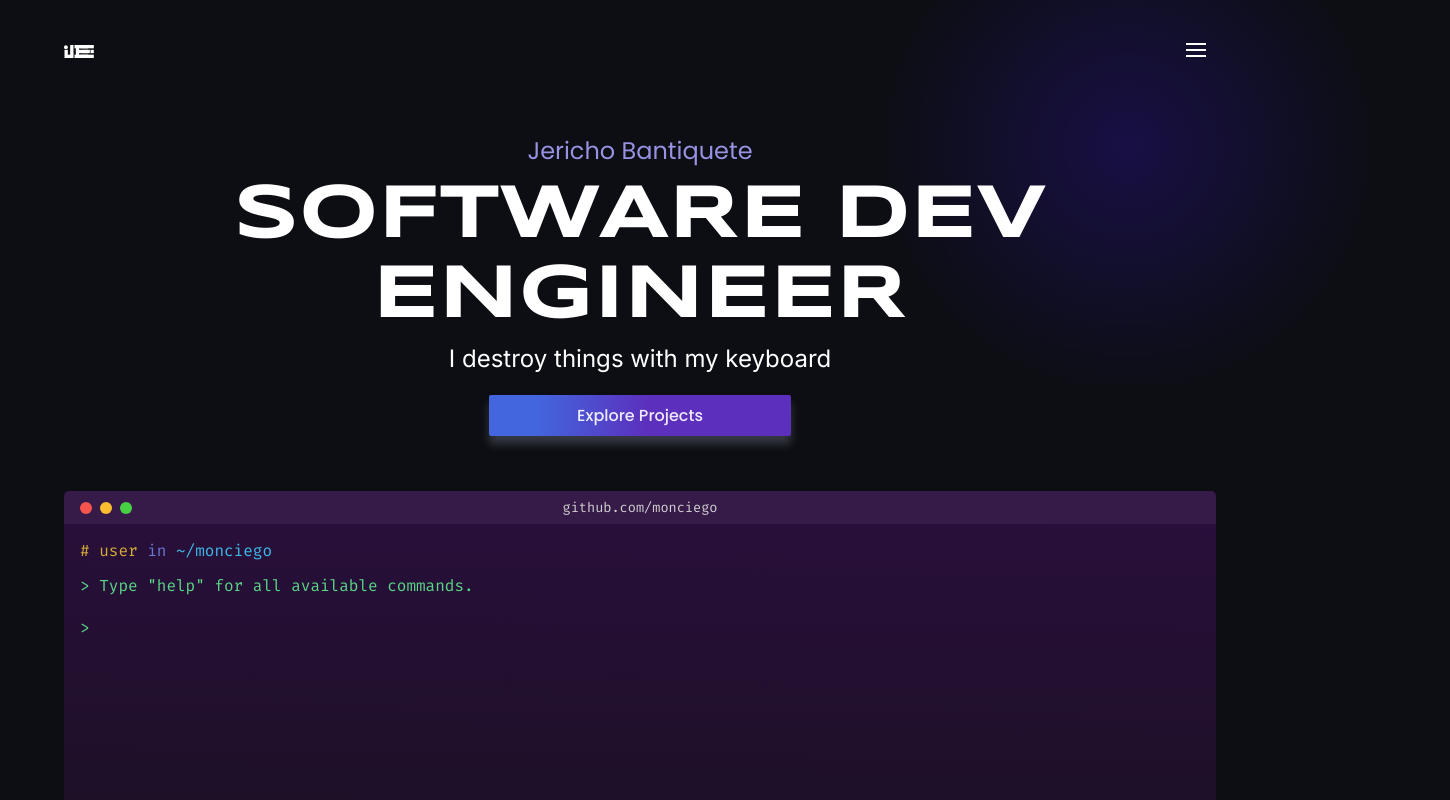
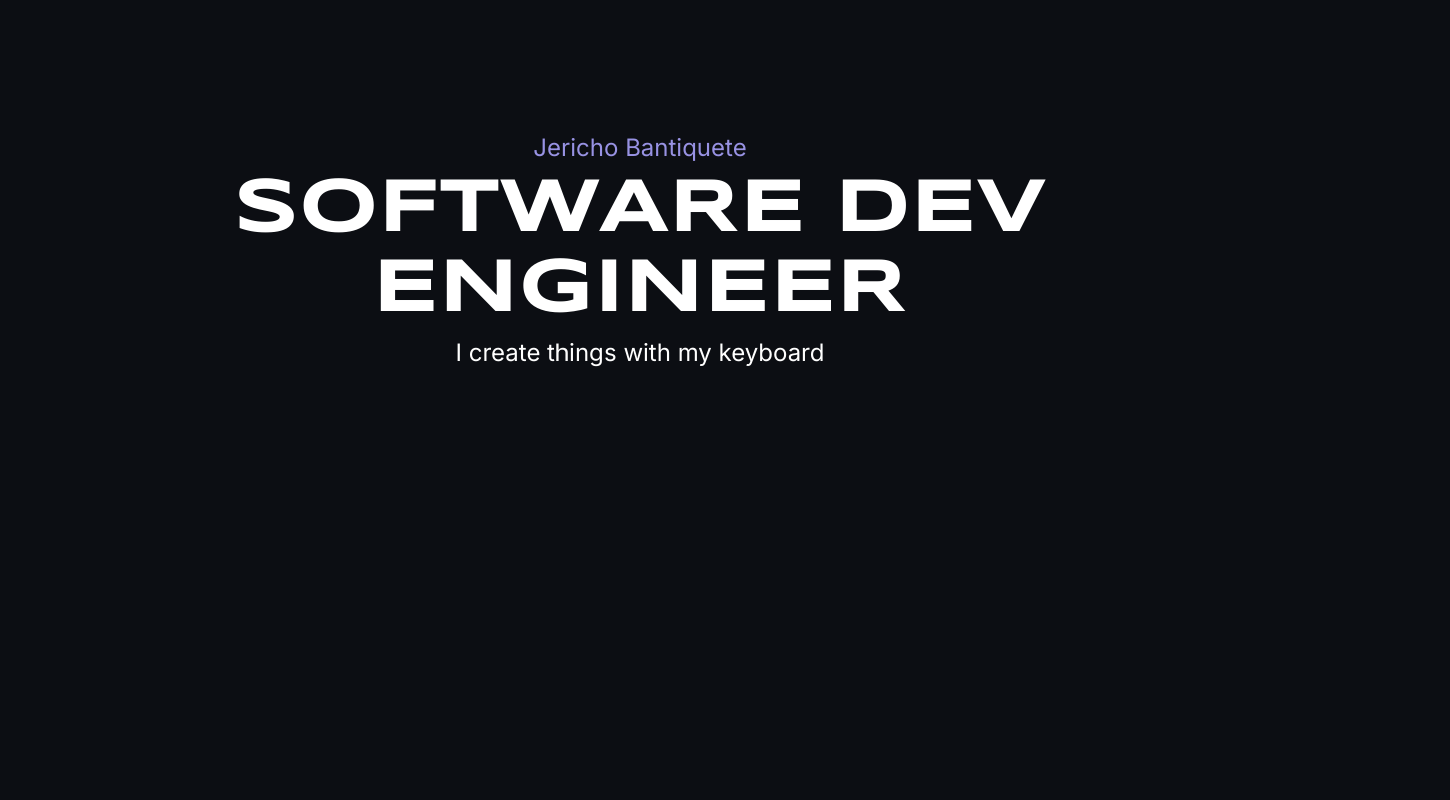
Before and after one commit to monciego/portfolio-next, a Next.js app: page / in a window 1280 px wide. Shown: the top 800 px of the page, 1450 px wide, since content can reach past the window. Built offline with nearby package versions, Linux system fonts and the light colour scheme.

Commit message:
feat: migrate layout and hero section to app router

```diff
--- a/styles/Hero.styled.tsx
+++ b/app/components/hero/hero.styles.ts
@@ -37,7 +37,6 @@ export const HeroName = styled.h2`
   --min: 1em;
   --val: 2.5vw;
   --max: 1.5em;
-  font-family: ${({ theme }) => theme.fonts.poppins};
   font-weight: 400;
   color: ${({ theme }) => theme.colors.lightViolet};
 `;
@@ -55,5 +54,4 @@ export const HeroSubTitle = styled.p`
   --min: 0.85em;
   --val: 2.5vw;
   --max: 1.5em;
-  font-family: ${({ theme }) => theme.fonts.inter};
 `;
--- a/components/hero.tsx
+++ b/app/components/hero/index.tsx
@@ -4,8 +4,8 @@ import {
   HeroName,
   HeroSubTitle,
   HeroTitle,
-} from '../styles/Hero.styled';
-import { Button } from './button';
+} from './hero.styles';
+/* import { Button } from './button'; */
 
 export interface IHeroProps {}
 
@@ -25,7 +25,7 @@ export const Hero: React.FunctionComponent<IHeroProps> = () => {
         <span className="responsive">g</span>
         <span className="responsive">s</span> with my keyboard
       </HeroSubTitle>
-      <Button href="#projects">Explore Projects</Button>
+      {/*       <Button href="#projects">Explore Projects</Button> */}
     </HeroContainer>
   );
 };
--- /dev/null
+++ b/app/layout.tsx
@@ -0,0 +1,31 @@
+import type { Metadata } from 'next';
+import { Inter, Syncopate } from 'next/font/google';
+import { ThemeProvider } from './providers/theme-provider';
+import { theme } from './styles/theme';
+
+const inter = Inter({ subsets: ['latin'], variable: '--font-inter' });
+const syncopate = Syncopate({
+  subsets: ['latin'],
+  weight: ['700'],
+  variable: '--font-syncopate',
+});
+
+export const metadata: Metadata = {
+  title: 'Jericho Bantiquete Portfolio',
+  description:
+    'Jericho Bantiquete is a developer based in Philippines who specializes in building responsive websites.',
+};
+
+export default function RootLayout({
+  children,
+}: {
+  children: React.ReactNode;
+}) {
+  return (
+    <html lang="en" className={`${inter.variable} ${syncopate.variable}`}>
+      <body>
+        <ThemeProvider theme={theme}>{children}</ThemeProvider>
+      </body>
+    </html>
+  );
+}
--- /dev/null
+++ b/app/page.tsx
@@ -0,0 +1,10 @@
+'use client';
+import { Hero } from './components/hero';
+
+export default function Home() {
+  return (
+    <>
+      <Hero />
+    </>
+  );
+}
--- /dev/null
+++ b/app/providers/theme-provider.tsx
@@ -0,0 +1,22 @@
+'use client';
+
+import * as React from 'react';
+import {
+  DefaultTheme,
+  ThemeProvider as StyledThemeProvider,
+} from 'styled-components';
+import { GlobalStyles } from '../styles/GlobalStyles';
+
+interface ThemeProviderProps {
+  children: React.ReactNode;
+  theme: DefaultTheme;
+}
+
+export function ThemeProvider({ children, theme }: ThemeProviderProps) {
+  return (
+    <StyledThemeProvider theme={theme}>
+      <GlobalStyles />
+      {children}
+    </StyledThemeProvider>
+  );
+}
--- a/styles/Global.tsx
+++ b/app/styles/GlobalStyles.ts
@@ -1,7 +1,6 @@
 import { createGlobalStyle } from 'styled-components';
-import { MyProps } from './theme';
 
-export const GlobalStyles = createGlobalStyle<MyProps>`
+export const GlobalStyles = createGlobalStyle`
     * {
         margin: 0;
         padding: 0;
@@ -11,12 +10,12 @@ export const GlobalStyles = createGlobalStyle<MyProps>`
     html {
         overflow-x: hidden;
         scroll-behavior: smooth;
+        font-family: ${({ theme }) => theme.fonts.inter};
     }
 
     body {
-        font-family: ${({ theme }) => theme.fonts.poppins};
         background-color: ${({ theme }) => theme.colors.backgroundColor};
-        color: ${({ theme }) => theme.colors.white}
+        color: ${({ theme }) => theme.colors.white};
     }
 
     .container {
@@ -39,8 +38,8 @@ export const GlobalStyles = createGlobalStyle<MyProps>`
     }
 
     section,
-    footer{
-        padding: 6.32875rem  0 2.6125rem 0;
+    footer {
+        padding: 6.32875rem 0 2.6125rem 0;
     }
 
     section {
@@ -53,9 +52,11 @@ export const GlobalStyles = createGlobalStyle<MyProps>`
         padding: 4.32875rem 5% 7.6125rem 5%;
     }
 
-
     @media all and (min-width: ${({ theme }) => theme.breakpoints.sm}) {
-        padding: 6.32875rem 0 7.6125rem 0;
+        section,
+        footer {
+            padding: 6.32875rem 0 7.6125rem 0;
+        }
     }
 
     h1,
@@ -88,27 +89,25 @@ export const GlobalStyles = createGlobalStyle<MyProps>`
         font-family: ${({ theme }) => theme.fonts.firaCode};
     }
 
-    /* terminal text */
+    /* Terminal Styles */
     .terminal-output h2,
     .terminal-output h3,
     .terminal-output h4,
     .terminal-output h5,
     .terminal-output a {
-          font-size: clamp(var(--min), var(--val), var(--max));
+        font-size: clamp(var(--min), var(--val), var(--max));
         --min: 0.85em;
         --val: 2.5vw;
         --max: 1em;
         font-weight: 400;
     }
 
-    /* input text */
     .terminal-output h2 {
         color: #35a35b;
         font-weight: 600;
         margin-bottom: 0.25rem;
     }
 
-    /* output text */
     .terminal-output h3,
     .terminal-output h4,
     .terminal-output h5 {
@@ -116,25 +115,68 @@ export const GlobalStyles = createGlobalStyle<MyProps>`
         margin-bottom: 0.85rem;
     }
 
-    /* socials */
     .terminal-output h4 {
         display: flex;
         align-items: center;
     }
 
-    /* terminal error */
     .terminal-output h5 {
         color: #F78F85;
     }
 
-    /* terminal link */
     .terminal-output a {
         padding-left: .5rem;
     }
 
-    /* terminal arrow */
     .terminal-output span {
         color: #5ad786;
         font-weight: 400;
     }
+
+    .change-text::before {
+        content: 'create';
+        animation: change infinite 5s;
+    }
+
+    @keyframes change {
+        0% {
+            content: 'create';
+        }
+        50% {
+            content: 'destroy';
+        }
+        100% {
+            content: 'create';
+        }
+    }
+
+    /* Glitch Effect */
+    .responsive {
+        display: inline-block;
+        animation: stretch 5s cubic-bezier(0.4, 1.4, 0.75, 0.9) infinite;
+        transform-origin: center;
+    }
+
+    .responsive:nth-of-type(1) { animation-delay: 3s; }
+    .responsive:nth-of-type(2) { animation-delay: 0.8s; }
+    .responsive:nth-of-type(3) { animation-delay: 4.8s; }
+    .responsive:nth-of-type(4) { animation-delay: 2s; }
+    .responsive:nth-of-type(5) { animation-delay: 1.2s; }
+    .responsive:nth-of-type(6) { animation-delay: 3.6s; }
+    .responsive:nth-of-type(7) { animation-delay: 2.4s; }
+    .responsive:nth-of-type(8) { animation-delay: 3.2s; }
+    p span:nth-of-type(9) { animation-delay: 4s; }
+    p span:nth-of-type(10) { animation-delay: 1.6s; }
+
+    @keyframes stretch {
+        5% {
+            transform: scaleX(10);
+            opacity: 0.1;
+        }
+
+        15% {
+            transform: scaleX(1);
+            opacity: 1;
+        }
+    }
 `;
--- a/styles/theme.ts
+++ b/app/styles/theme.ts
@@ -2,12 +2,12 @@
 
 export const theme = {
   fonts: {
-    inter: "'Inter', sans-serif;",
-    syncopate: "'Syncopate', sans-serif;",
-    poppins: "'Poppins', sans-serif;",
-    firaCode: "'Fira Code', monospace;",
-    playfairDisplay: "'Playfair Display', serif;",
-    cardo: "'Cardo', serif;",
+    inter: 'var(--font-inter), sans-serif',
+    syncopate: 'var(--font-syncopate), sans-serif',
+    poppins: 'var(--font-poppins), sans-serif',
+    firaCode: 'var(--font-fira-code), monospace',
+    playfairDisplay: 'var(--font-playfair), serif',
+    cardo: 'var(--font-cardo), serif',
   },
   colors: {
     white: '#ffffff',
--- a/package.json
+++ b/package.json
@@ -30,7 +30,7 @@
     "react-scroll": "^1.8.9",
     "remark": "^14.0.2",
     "remark-html": "^15.0.2",
-    "styled-components": "^5.3.6"
+    "styled-components": "^6.1.16"
   },
   "devDependencies": {
     "@commitlint/cli": "^17.1.2",
@@ -39,7 +39,7 @@
     "@types/node": "18.7.18",
     "@types/react": "^19.0.12",
     "@types/react-dom": "^19.0.4",
-    "@types/styled-components": "^5.1.26",
+    "@types/styled-components": "^5.1.34",
     "cross-env": "^7.0.3",
     "eslint": "8.23.1",
     "eslint-config-next": "13",
--- a/pages/index.tsx
+++ /dev/null
@@ -1,54 +0,0 @@
-import Head from 'next/head';
-import { About } from '../components/about';
-import { Hero } from '../components/hero';
-import Layout from '../components/layout';
-import { Mantra } from '../components/mantra';
-import Projects from '../components/projects';
-import { Terminal } from '../components/terminal';
-import { Testimonials } from '../components/testimonials';
-import Project from '../interfaces/project';
-import { getAllProjects } from '../lib/api';
-import { RadialGradient } from '../styles/Hero.styled';
-
-type Props = {
-  allProjects: Project[];
-};
-
-export default function Home({ allProjects }: Props) {
-  return (
-    <Layout>
-      <Head>
-        <title>Jericho Bantiquete Portfolio</title>
-        <link rel="icon" href="images/logo.svg" />
-      </Head>
-      <RadialGradient />
-      <Hero />
-      <Terminal />
-      <Projects allProjects={allProjects} />
-      <About />
-      <Mantra />
-      <Testimonials />
-    </Layout>
-  );
-}
-
-export async function getStaticProps() {
-  const allProjects = getAllProjects([
-    'slug',
-    'title',
-    'githubCode',
-    'livePreview',
-    'date',
-    'coverImage',
-    'transitionImage',
-    'subTitle',
-    'disabledLive',
-    'disabledGithub',
-  ]);
-
-  return {
-    props: {
-      allProjects,
-    },
-  };
-}
--- a/styles/globals.css
+++ /dev/null
@@ -1,104 +0,0 @@
-html,
-body {
-  padding: 0;
-  margin: 0;
-  font-family: -apple-system, BlinkMacSystemFont, Segoe UI, Roboto, Oxygen,
-    Ubuntu, Cantarell, Fira Sans, Droid Sans, Helvetica Neue, sans-serif;
-}
-
-a {
-  color: inherit;
-  text-decoration: none;
-}
-
-* {
-  box-sizing: border-box;
-}
-
-@media (prefers-color-scheme: dark) {
-  html {
-    color-scheme: dark;
-  }
-  body {
-    color: white;
-    background: black;
-  }
-}
-
-.change-text::before {
-  content: 'create';
-  animation: change infinite 5s;
-}
-
-@keyframes change {
-  0% {
-    content: 'create';
-  }
-  50% {
-    content: 'destroy';
-  }
-
-  100% {
-    transform: translateX(-50%);
-    content: 'create';
-  }
-}
-
-/* * glitch  */
-.responsive {
-  display: inline-block;
-  animation: stretch 5s cubic-bezier(0.4, 1.4, 0.75, 0.9) infinite;
-  transform-origin: center;
-}
-
-.responsive:nth-of-type(1) {
-  animation-delay: 3s;
-}
-
-.responsive :nth-of-type(2) {
-  animation-delay: 0.8s;
-}
-
-.responsive :nth-of-type(3) {
-  animation-delay: 4.8s;
-}
-
-.responsive :nth-of-type(4) {
-  animation-delay: 2s;
-}
-
-.responsive :nth-of-type(5) {
-  animation-delay: 1.2s;
-}
-
-.responsive :nth-of-type(6) {
-  animation-delay: 3.6s;
-}
-
-.responsive :nth-of-type(7) {
-  animation-delay: 2.4s;
-}
-
-.responsive :nth-of-type(8) {
-  animation-delay: 3.2s;
-}
-
-p span:nth-of-type(9) {
-  animation-delay: 4s;
-}
-
-p span:nth-of-type(10) {
-  animation-delay: 1.6s;
-}
-
-@keyframes stretch {
-  5% {
-    transform: scaleX(10);
-    opacity: 0.1;
-  }
-
-  15% {
-    transform: scaleX(1);
-    opacity: 1;
-  }
-}
```
Also changed, not shown: tsconfig.json (+20 -4 lines), 1 other file (tests, documents, lock files or other folders).
